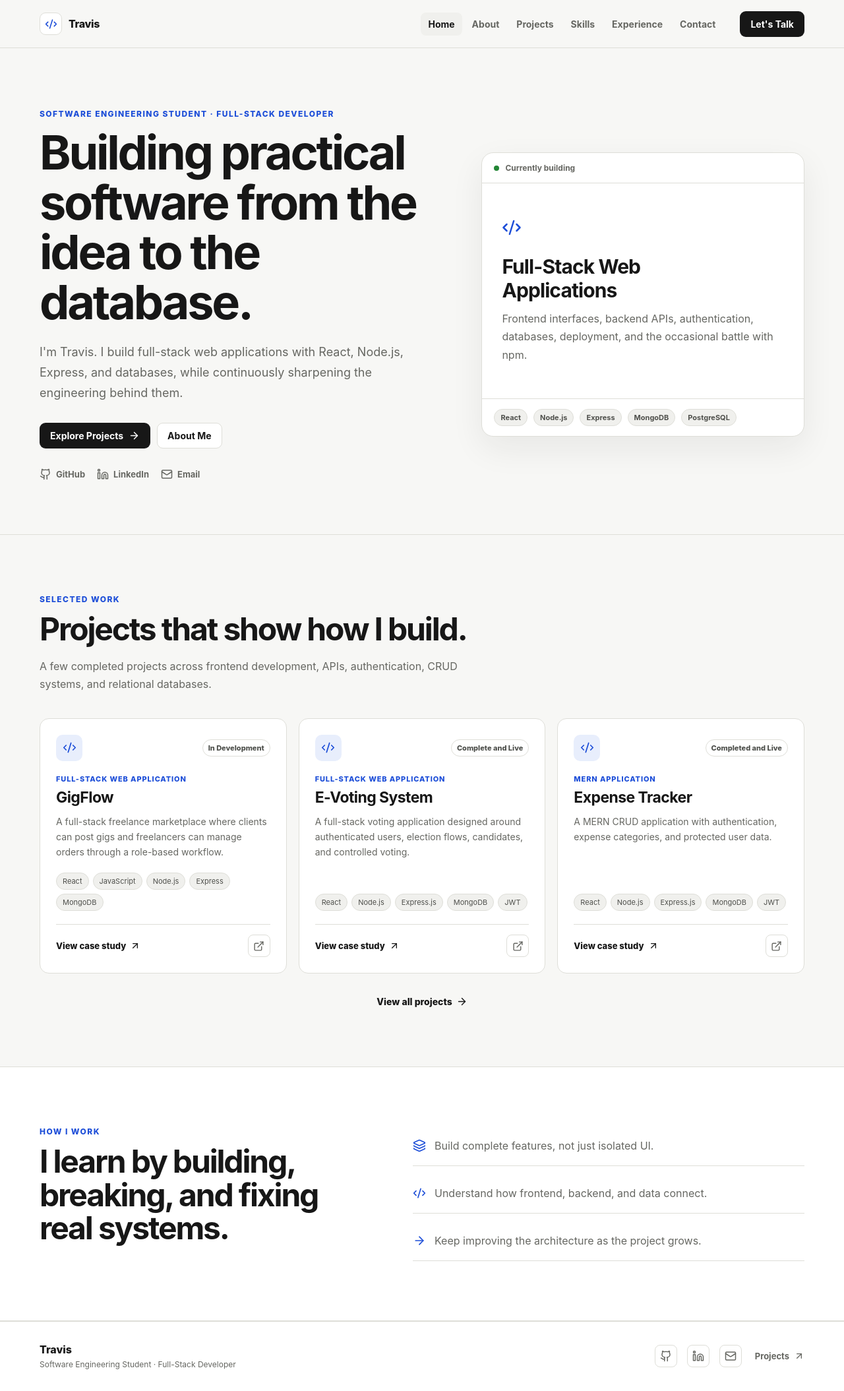
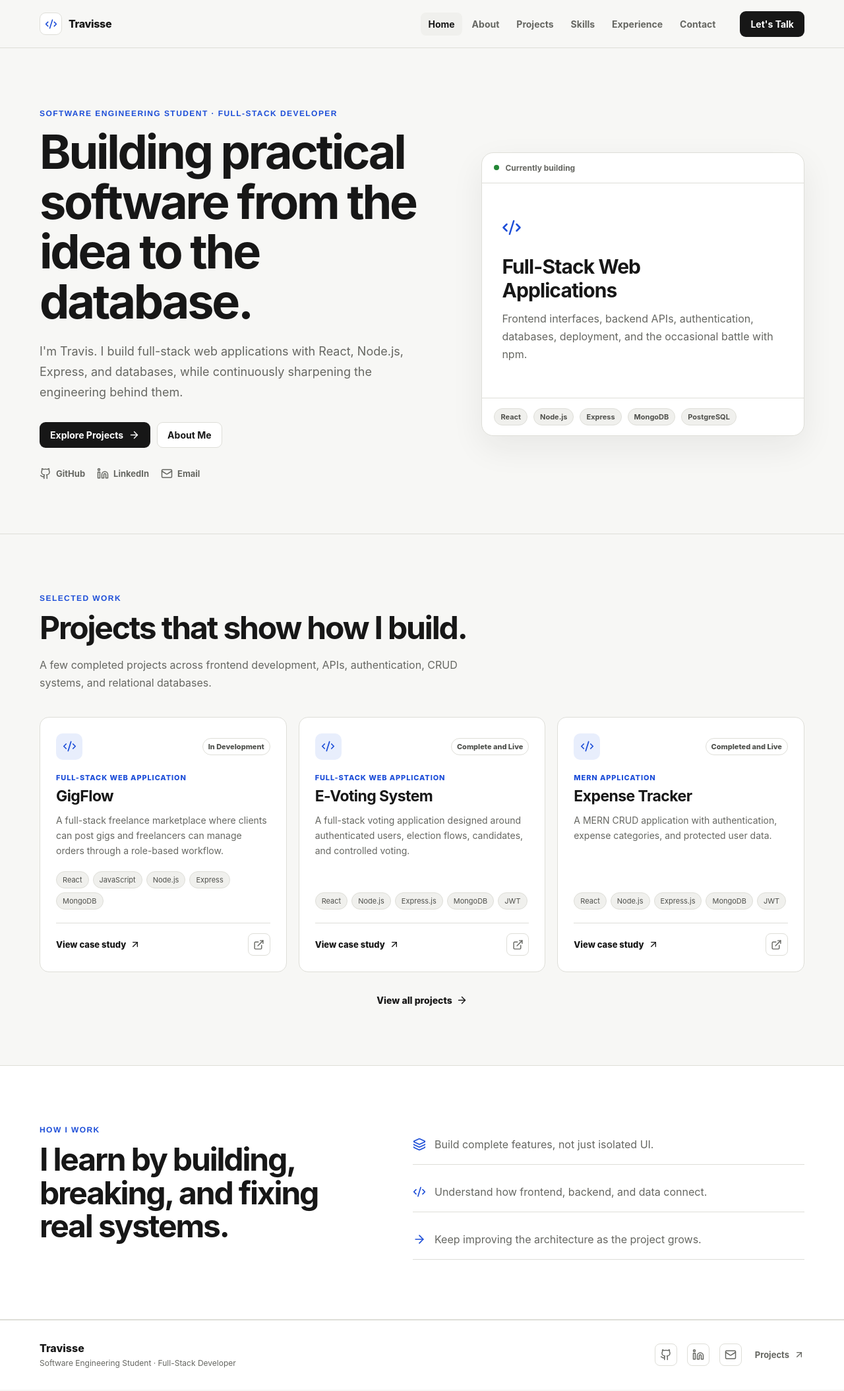
Before and after one commit to travisse00/Portfolio, a React (Vite) app: page / in a window 1280 px wide. Shown: the whole page at 66% size. Built offline with nearby package versions, Linux system fonts and the light colour scheme.

Commit message:
Changed name

```diff
--- a/index.html
+++ b/index.html
@@ -4,7 +4,7 @@
     <meta charset="UTF-8" />
     <meta name="viewport" content="width=device-width, initial-scale=1.0" />
     <meta name="description" content="Travis, a software engineering student and full-stack developer." />
-    <title>Travis | Software Engineer</title>
+    <title>Travisse | Software Engineer</title>
   </head>
   <body>
     <div id="root"></div>
--- a/src/components/Footer.jsx
+++ b/src/components/Footer.jsx
@@ -5,7 +5,7 @@ export default function Footer() {
     <footer className="footer">
       <div className="container footer-inner">
         <div>
-          <p className="footer-name">Travis</p>
+          <p className="footer-name">Travisse</p>
           <p className="footer-copy">Software Engineering Student · Full-Stack Developer</p>
         </div>
 
--- a/src/components/Navbar.jsx
+++ b/src/components/Navbar.jsx
@@ -21,7 +21,7 @@ export default function Navbar() {
       <div className="container nav-inner">
         <Link to="/" className="brand" onClick={close} aria-label="Travis home">
           <span className="brand-mark"><Code2 size={19} /></span>
-          <span>Travis</span>
+          <span>Travisse</span>
         </Link>
 
         <nav className={`desktop-nav ${open ? "mobile-open" : ""}`}>
--- a/src/index.css
+++ b/src/index.css
@@ -168,6 +168,7 @@ button {
   margin: 0 0 13px;
   color: var(--accent);
   font-size: 12px;
+  font-family:'Franklin Gothic Medium', 'Arial Narrow', Arial, sans-serif;
   font-weight: 800;
   letter-spacing: 0.12em;
   text-transform: uppercase;
```
